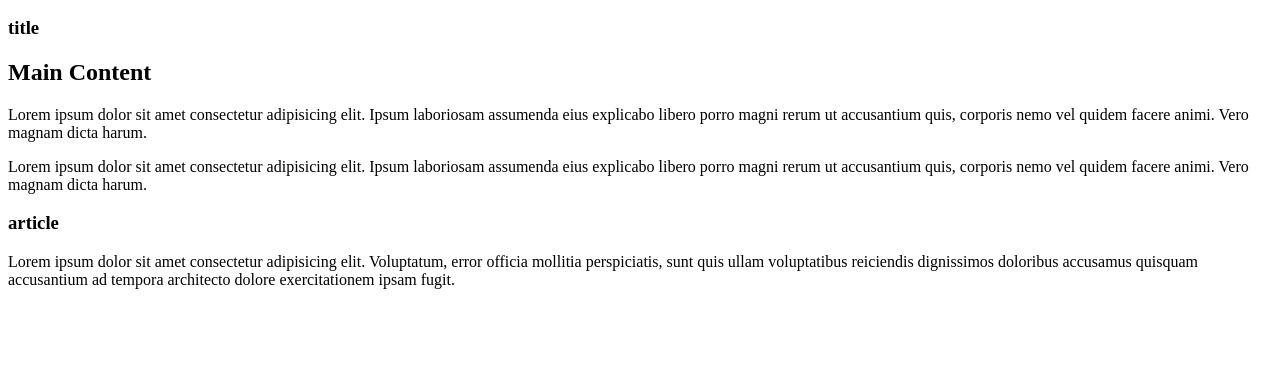
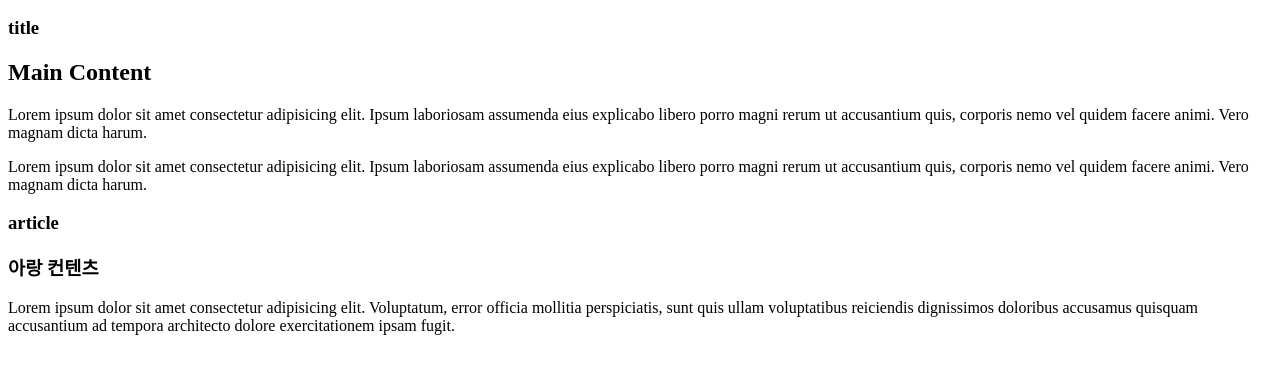
Before and after one commit to alikerocknv/git_ex, a plain HTML site: page index.html in a window 1280 px wide. Shown: the part 110-484 px from the top of the page. Drawn offline with Linux system fonts and the light colour scheme.

Commit message:
Update index.html

```diff
--- a/index.html
+++ b/index.html
@@ -16,6 +16,9 @@
     <article>
       <h3>article</h3>
     </article>
+    <section class="ar">
+      <h3>아랑 컨텐츠</h3>
+    </section>
   </main>
   <footer>
     <p>Lorem ipsum dolor sit amet consectetur adipisicing elit. Voluptatum, error officia mollitia perspiciatis, sunt quis ullam voluptatibus reiciendis dignissimos doloribus accusamus quisquam accusantium ad tempora architecto dolore exercitationem ipsam fugit.</p>
```
